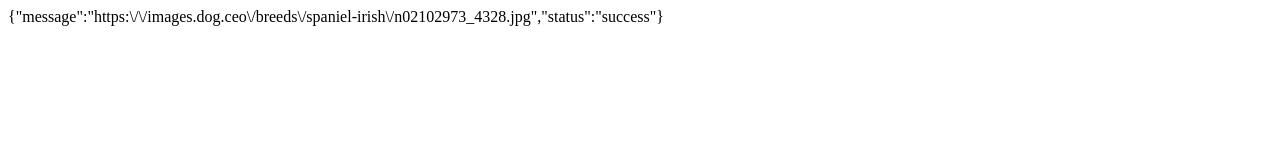
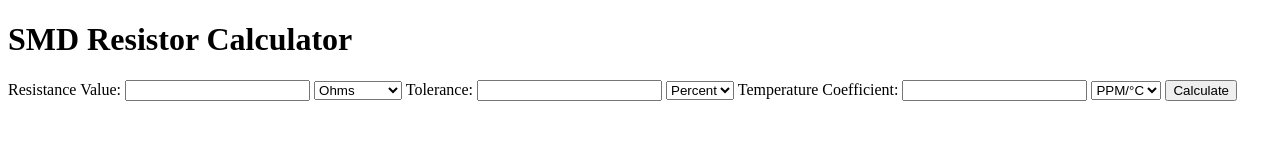
Before and after one commit to Paingphyokhant/KaiGameShop, a plain HTML site: page index.html in a window 1280 px wide. Drawn offline with Linux system fonts and the light colour scheme.

Commit message:
Update index.html

```diff
--- a/index.html
+++ b/index.html
@@ -1 +1,77 @@
-{"message":"https:\/\/images.dog.ceo\/breeds\/spaniel-irish\/n02102973_4328.jpg","status":"success"}
+<!DOCTYPE html>
+
+<html>
+
+  <head>
+
+    <title>SMD Resistor Calculator</title>
+
+    <link rel="stylesheet" href="style.css">
+
+  </head>
+
+  <body>
+
+    <h1>SMD Resistor Calculator</h1>
+
+    <form>
+
+      <label for="resistance">Resistance Value:</label>
+
+      <input type="number" id="resistance" name="resistance" required>
+
+      <select id="resistance_units" name="resistance_units">
+
+        <option value="ohms">Ohms</option>
+
+        <option value="kohms">Kiloohms</option>
+
+        <option value="mohms">Megaohms</option>
+
+      </select>
+
+
+
+      <label for="tolerance">Tolerance:</label>
+
+      <input type="number" id="tolerance" name="tolerance" required>
+
+      <select id="tolerance_units" name="tolerance_units">
+
+        <option value="percent">Percent</option>
+
+        <option value="ppm">PPM</option>
+
+      </select>
+
+
+
+      <label for="temperature_coefficient">Temperature Coefficient:</label>
+
+      <input type="number" id="temperature_coefficient" name="temperature_coefficient" required>
+
+      <select id="temperature_units" name="temperature_units">
+
+        <option value="ppm">PPM/°C</option>
+
+        <option value="%">%</option>
+
+      </select>
+
+
+
+      <input type="submit" value="Calculate">
+
+    </form>
+
+
+
+    <div id="result"></div>
+
+
+
+    <script src="script.js"></script>
+
+  </body>
+
+</html>
```
